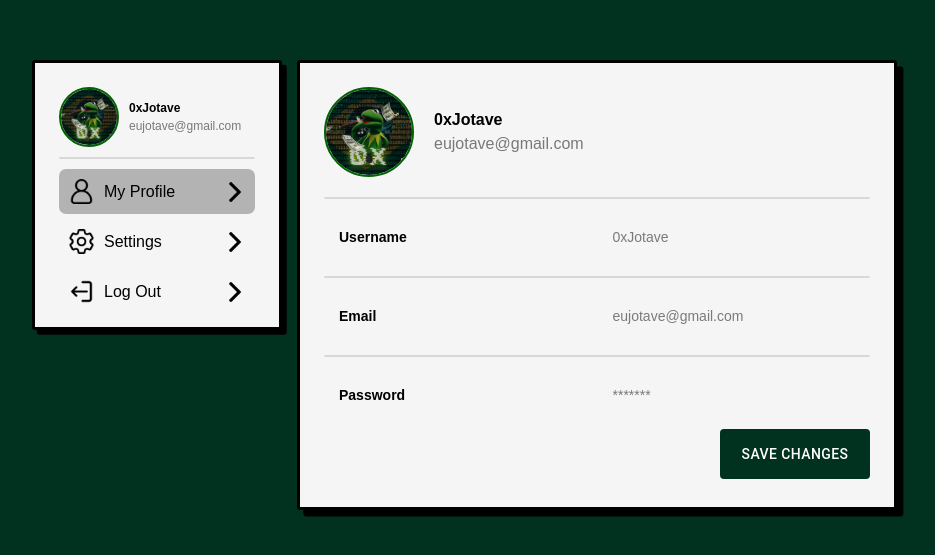
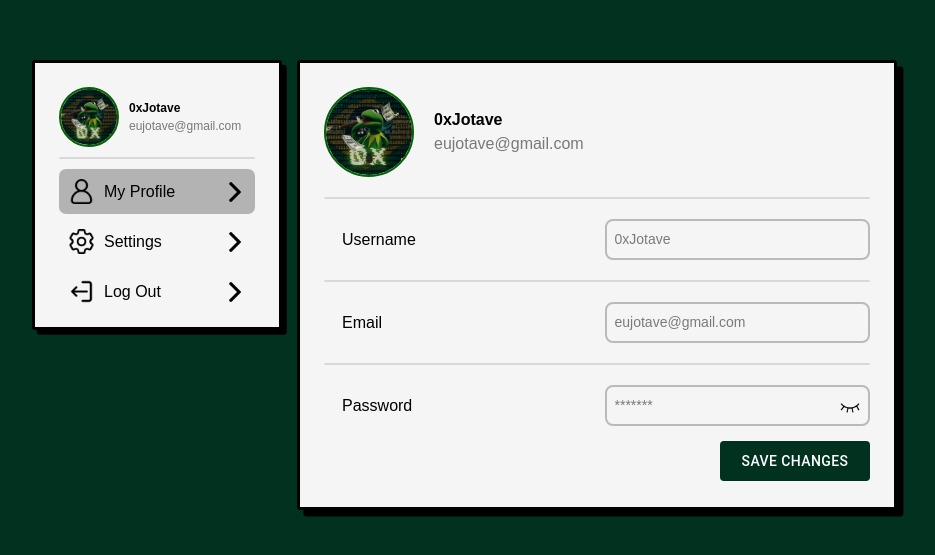
Before and after one commit to 0xPedrop/PWNNED, a Next.js app in the folder next-pwnned/: page /profile in a window 1280 px wide. Shown: the part 115-670 px from the top of the page, without its empty margins (158-1093 px from the left). Built offline with nearby package versions, Linux system fonts and the light colour scheme.

Commit message:
Configurando Profile Card

```diff
--- a/next-pwnned/src/app/components/profileComponents/profileCard/ProfileCard.jsx
+++ b/next-pwnned/src/app/components/profileComponents/profileCard/ProfileCard.jsx
@@ -1,14 +1,16 @@
-'use client';
+"use client";
 
-import React, { useState } from 'react';
-import Card from '@/ui/components/Card';
-import styles from './ProfileCard.module.css';
-import CustomizedImage from '@/ui/components/CustomizedImage';
-import Button from '@mui/material/Button';
-import AnimatedText from '../AnimatedText';
+import React, { useState } from "react";
+import Card from "@/ui/components/Card";
+import styles from "./ProfileCard.module.css";
+import CustomizedImage from "@/ui/components/CustomizedImage";
+import Button from "@mui/material/Button";
+import AnimatedText from "../AnimatedText";
+import { motion } from "framer-motion";
 
 export default function ProfileCard() {
   const [animar, setAnimar] = useState(false);
+  const [showPassword, setShowPassword] = useState(false);
 
   const iniciarAnimacao = () => {
     setAnimar(true);
@@ -16,6 +18,10 @@ export default function ProfileCard() {
 
   const pararAnimacao = () => {
     setAnimar(false);
+  };
+
+  const togglePasswordVisibility = () => {
+    setShowPassword(!showPassword);
   };
 
   return (
@@ -36,7 +42,7 @@ export default function ProfileCard() {
           margin="0 20px 0 0"
         />
         <div className={styles.userInfo}>
-        <AnimatedText
+          <AnimatedText
             originalText="0xJotave"
             animar={animar}
             tag="h1"
@@ -55,26 +61,60 @@ export default function ProfileCard() {
         <hr className={styles.separator}></hr>
         <div className={styles.formInfo}>
           <label>Email</label>
-          <input type="text" className="email" placeholder="eujotave@gmail.com" />
+          <input
+            type="text"
+            className="email"
+            placeholder="eujotave@gmail.com"
+          />
         </div>
         <hr className={styles.separator}></hr>
         <div className={styles.formInfo}>
           <label>Password</label>
-          <input type="password" className="password" placeholder="*******" />
+          <div className={styles.passwordInputContainer}>
+            <input
+              type={showPassword ? "text" : "password"}
+              className="password"
+              placeholder="*******"
+              style={{ width: "100%" }}
+            />
+            <motion.button
+              type="button"
+              className={styles.passwordToggleButton}
+              onClick={togglePasswordVisibility}
+              whileTap={{ scale: 1 }}
+            >
+              {showPassword ? (
+                <img
+                  src="/open-eye.png"
+                  alt="Hide password"
+                  width={20}
+                  height={20}
+                />
+              ) : (
+                <img
+                  src="/closed-eye.png"
+                  alt="Show password"
+                  width={20}
+                  height={20}
+                  style={{ marginTop: "0.3rem" }}
+                />
+              )}
+            </motion.button>
+          </div>
         </div>
         <Button
           variant="contained"
           disableElevation
           sx={{
-            backgroundColor: '#013220',
-            '&:hover': {
-              backgroundColor: '#0B6E4F'
+            backgroundColor: "#013220",
+            "&:hover": {
+              backgroundColor: "#0B6E4F",
             },
-            marginTop: '15px',
-            alignSelf: 'flex-end',
-            padding: '8px',
-            width: '150px',
-            height: '50px',
+            marginTop: "15px",
+            alignSelf: "flex-end",
+            padding: "8px",
+            width: "150px",
+            height: "40px",
           }}
         >
           Save Changes
--- a/next-pwnned/src/app/components/profileComponents/profileCard/ProfileCard.module.css
+++ b/next-pwnned/src/app/components/profileComponents/profileCard/ProfileCard.module.css
@@ -36,15 +36,42 @@
 }
 
 .formGroup label {
-    display: block;
+  display: flex;
   align-items: center;
-    font-size: 14px;
-    font-weight: 600;
+  top: 0;
+  bottom: 0;
+  left: 0;
+  right: 0;
+  border: 3px solid transparent;
+  background-color: transparent;
 }
 
 .formGroup input {
+  align-items: center;
   width: 50%;
   padding: 8px;
-    border-radius: 4px;
+  border: 2px solid rgba(121, 121, 121, 0.474);
+  border-radius: 0.5rem;
   font-size: 14px;
 }
+
+.passwordInputContainer {
+  display: flex;
+  align-items: center;
+  position: relative;
+  width: 50%;
+}
+
+.passwordToggleButton {
+  position: absolute;
+  right: 10px;
+  background: none;
+  border: none;
+  cursor: pointer;
+  padding: 0;
+}
+
+.passwordToggleButton img {
+  width: 20px;
+  height: 20px;
+}
```
Lines whose indentation alone changed are shown as unchanged.
